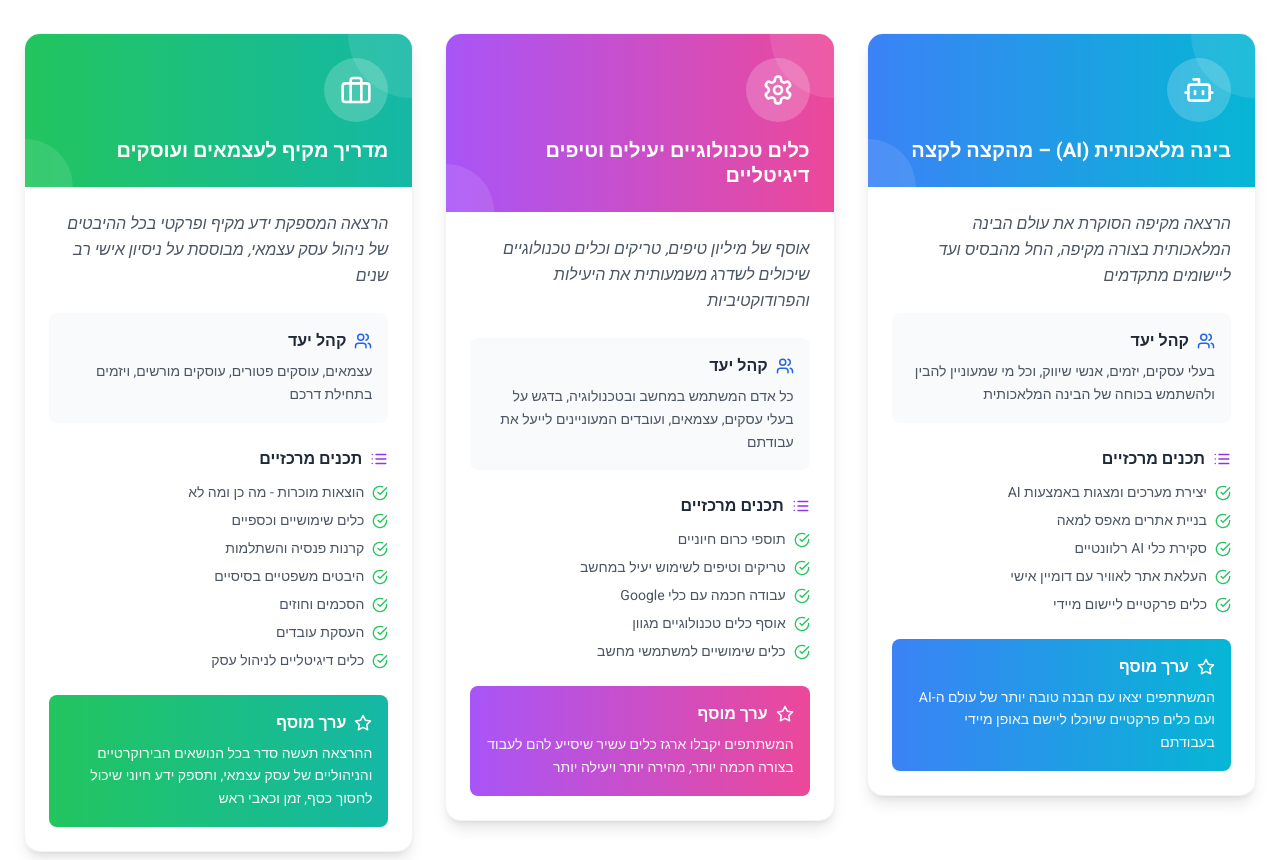
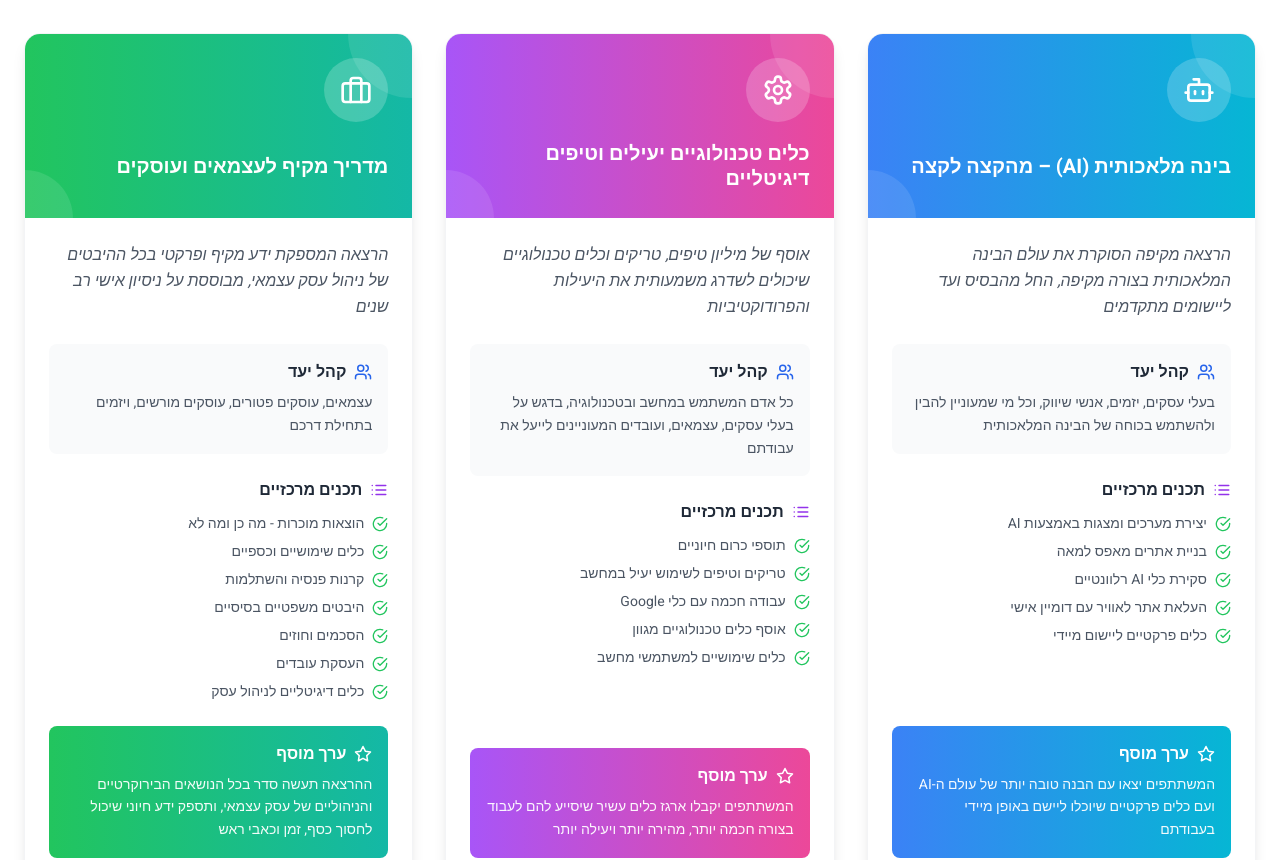
Before and after one commit to Zevik/my-lectures-new, a React (Vite) app: page / in a window 1280 px wide. Shown: the part 1340-2200 px from the top of the page. Built offline with nearby package versions, Linux system fonts and the light colour scheme.

Commit message:
Fix Lecture Cards Equal Height

```diff
--- a/src/components/LectureCard.tsx
+++ b/src/components/LectureCard.tsx
@@ -23,12 +23,12 @@ const LectureCard: React.FC<LectureCardProps> = ({ lecture }) => {
 
   return (
     <motion.div
-      className="bg-white rounded-2xl shadow-lg hover:shadow-2xl transition-all duration-300 overflow-hidden group border border-gray-100"
+      className="bg-white rounded-2xl shadow-lg hover:shadow-2xl transition-all duration-300 overflow-hidden group border border-gray-100 h-full flex flex-col"
       whileHover={{ y: -8, scale: 1.02 }}
       whileTap={{ scale: 0.98 }}
     >
       {/* Header with gradient */}
-      <div className={`bg-gradient-to-r ${lecture.gradient} p-6 text-white relative overflow-hidden`}>
+      <div className={`bg-gradient-to-r ${lecture.gradient} p-6 text-white relative overflow-hidden flex-shrink-0`}>
         <div className="absolute top-0 right-0 w-32 h-32 bg-white/10 rounded-full -translate-y-16 translate-x-16" />
         <div className="absolute bottom-0 left-0 w-24 h-24 bg-white/10 rounded-full translate-y-12 -translate-x-12" />
 
@@ -41,15 +41,15 @@ const LectureCard: React.FC<LectureCardProps> = ({ lecture }) => {
             <Icon size={32} />
           </motion.div>
 
-          <h3 className="text-xl font-bold leading-tight">
+          <h3 className="text-xl font-bold leading-tight min-h-[3.5rem] flex items-center">
             {lecture.title}
           </h3>
         </div>
       </div>
 
-      <div className="p-6 space-y-6">
+      <div className="p-6 space-y-6 flex-grow flex flex-col">
         {/* Description */}
-        <p className="text-gray-600 italic leading-relaxed">
+        <p className="text-gray-600 italic leading-relaxed min-h-[3rem] flex items-start">
           {lecture.description}
         </p>
 
@@ -59,7 +59,7 @@ const LectureCard: React.FC<LectureCardProps> = ({ lecture }) => {
           whileInView={{ opacity: 1, x: 0 }}
           transition={{ delay: 0.2 }}
           viewport={{ once: true }}
-          className="bg-gray-50 rounded-lg p-4"
+          className="bg-gray-50 rounded-lg p-4 flex-shrink-0"
         >
           <div className="flex items-center gap-2 mb-2">
             <Users size={18} className="text-blue-600" />
@@ -71,7 +71,7 @@ const LectureCard: React.FC<LectureCardProps> = ({ lecture }) => {
         </motion.div>
 
         {/* Content List */}
-        <div>
+        <div className="flex-grow">
           <div className="flex items-center gap-2 mb-3">
             <List size={18} className="text-purple-600" />
             <h4 className="font-semibold text-gray-800">תכנים מרכזיים</h4>
@@ -95,13 +95,13 @@ const LectureCard: React.FC<LectureCardProps> = ({ lecture }) => {
           </ul>
         </div>
 
-        {/* Value Added */}
+        {/* Value Added - Fixed at bottom */}
         <motion.div
           initial={{ opacity: 0, y: 20 }}
           whileInView={{ opacity: 1, y: 0 }}
           transition={{ delay: 0.4 }}
           viewport={{ once: true }}
-          className={`bg-gradient-to-r ${lecture.gradient} text-white rounded-lg p-4`}
+          className={`bg-gradient-to-r ${lecture.gradient} text-white rounded-lg p-4 mt-auto flex-shrink-0`}
         >
           <div className="flex items-center gap-2 mb-2">
             <Star size={18} />
--- a/src/components/LecturesSection.tsx
+++ b/src/components/LecturesSection.tsx
@@ -83,6 +83,7 @@ const LecturesSection: React.FC = () => {
               whileInView={{ opacity: 1, y: 0 }}
               transition={{ duration: 0.6, delay: index * 0.2 }}
               viewport={{ once: true }}
+              className="h-full"
             >
               <LectureCard lecture={lecture} />
             </motion.div>
```
